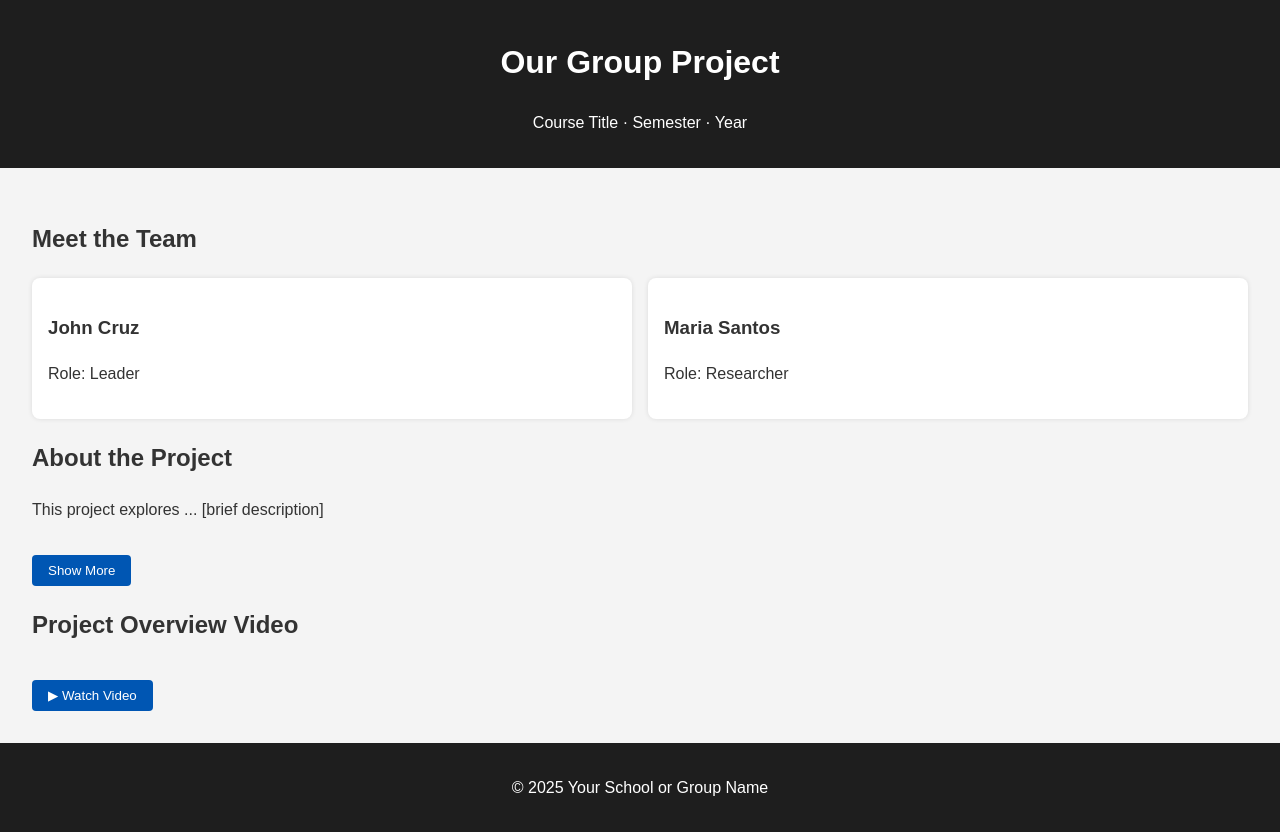
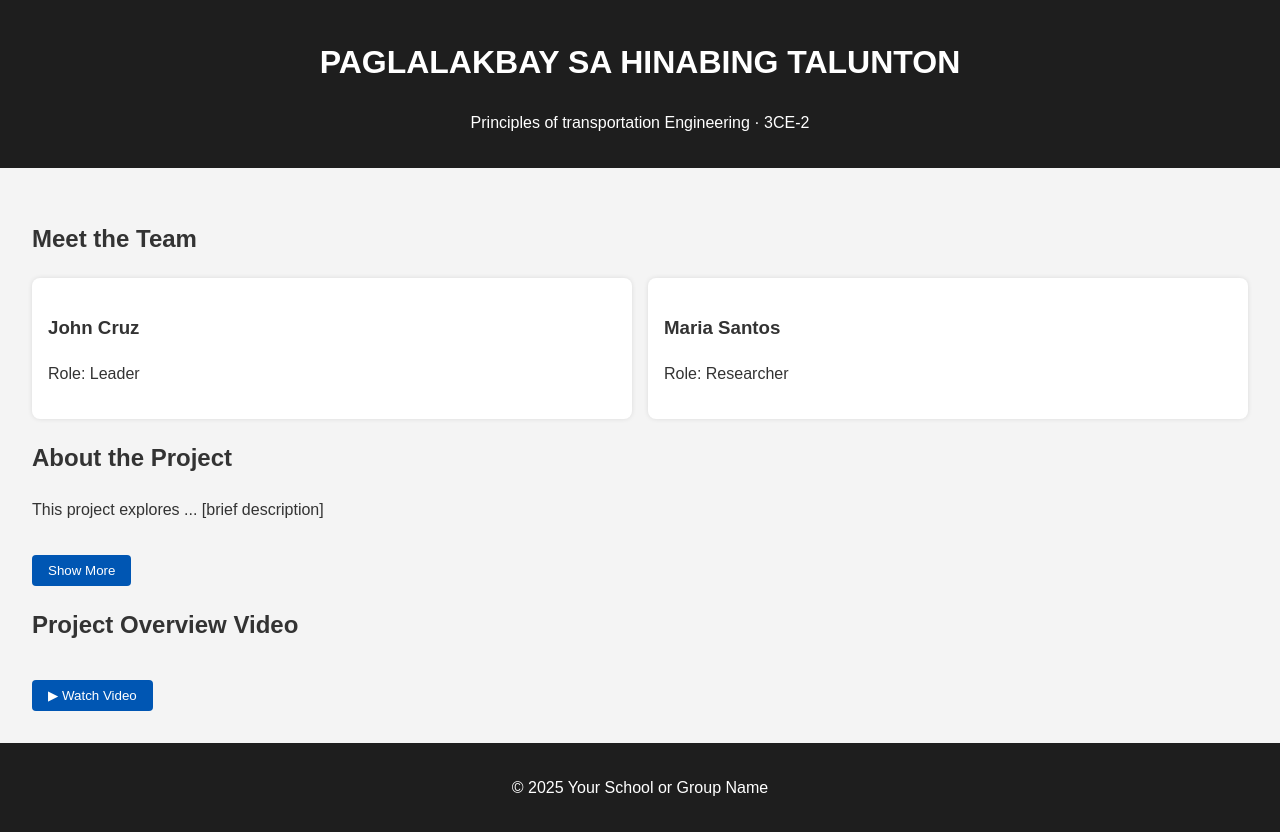
Before and after one commit to 2ndNM/group-project-site, a plain HTML site: page index.html in a window 1280 px wide. Drawn offline with Linux system fonts and the light colour scheme.

Commit message:
Add files via upload

```diff
--- a/index.html
+++ b/index.html
@@ -9,8 +9,8 @@
 </head>
 <body>
   <header>
-    <h1>Our Group Project</h1>
-    <p>Course Title · Semester · Year</p>
+    <h1>PAGLALAKBAY SA HINABING TALUNTON</h1>
+    <p>Principles of transportation Engineering · 3CE-2</p>
   </header>
 
   <main>
```
